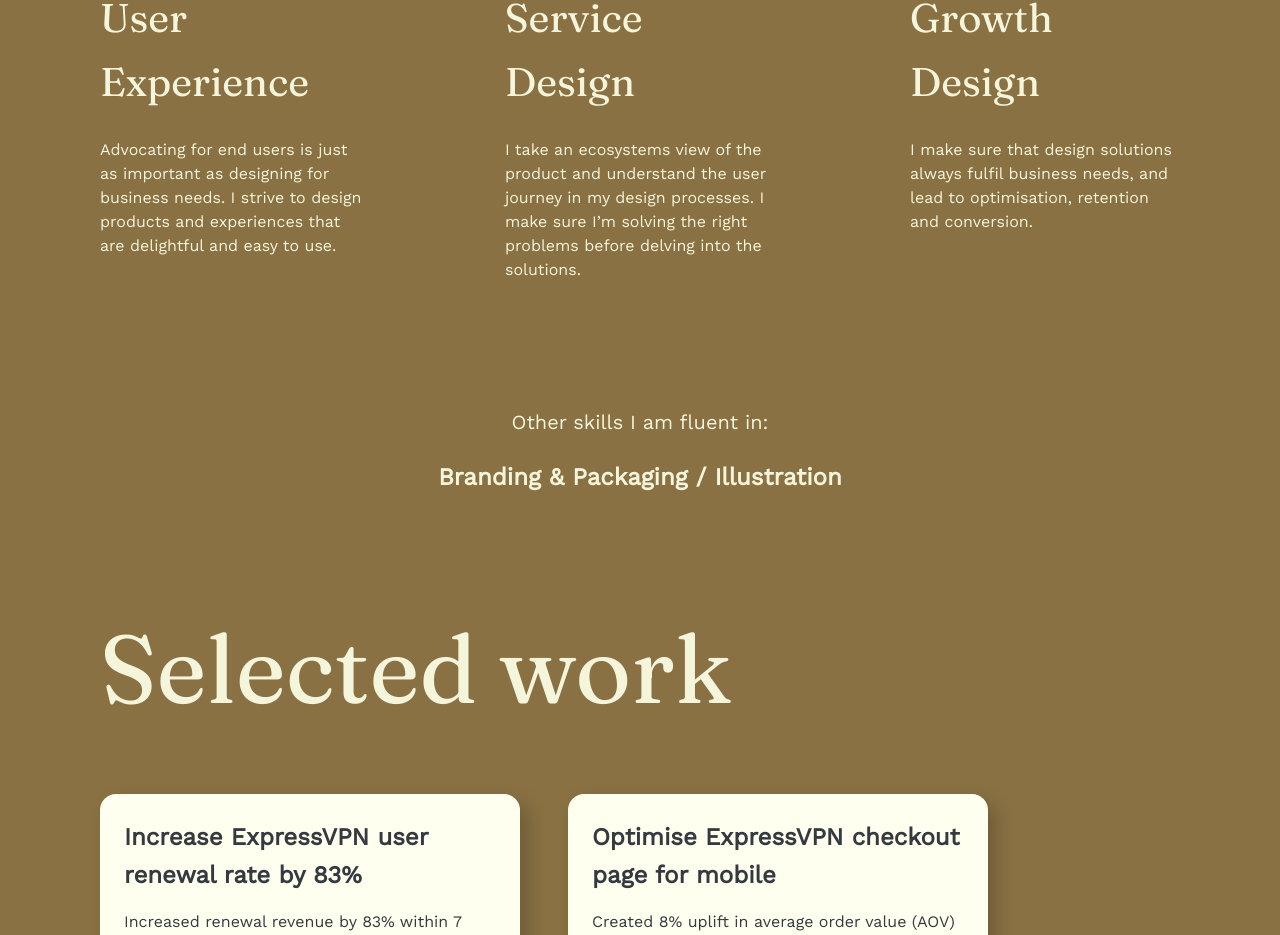
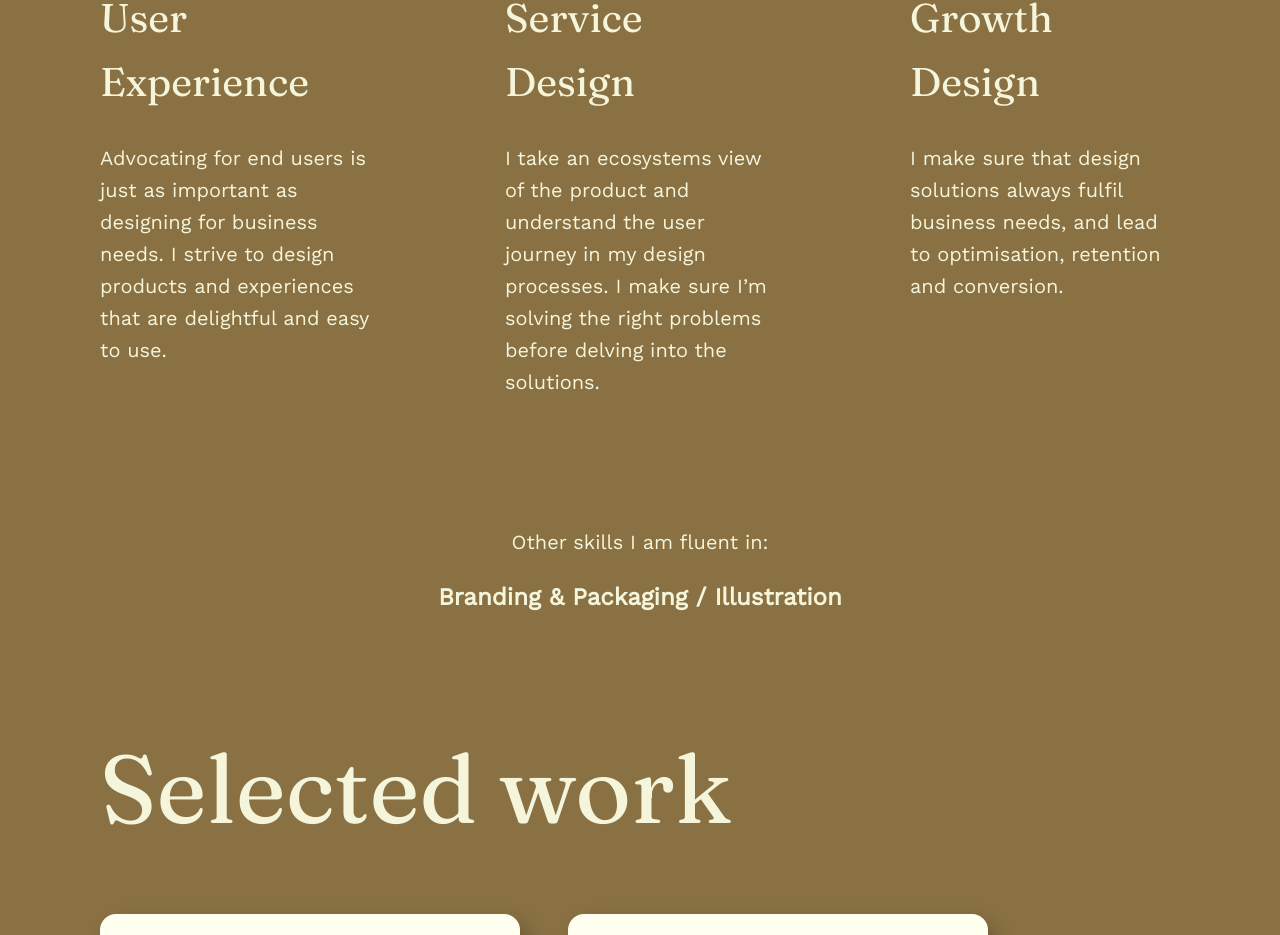
Before and after one commit to kateyibozhou/react-portfolio, a React (Create React App) app: page / in a window 1280 px wide. Shown: the part 2644-3579 px from the top of the page. Built offline with nearby package versions, Linux system fonts and the light colour scheme.

Commit message:
inherit font size

```diff
--- a/src/components/SkillCard.css
+++ b/src/components/SkillCard.css
@@ -20,8 +20,6 @@
 }
 
 .skill-card p {
-  font-size: 16px;
-  line-height: 24px;
   font-family: "Work Sans", sans-serif;
   font-weight: 400;
 }
```
